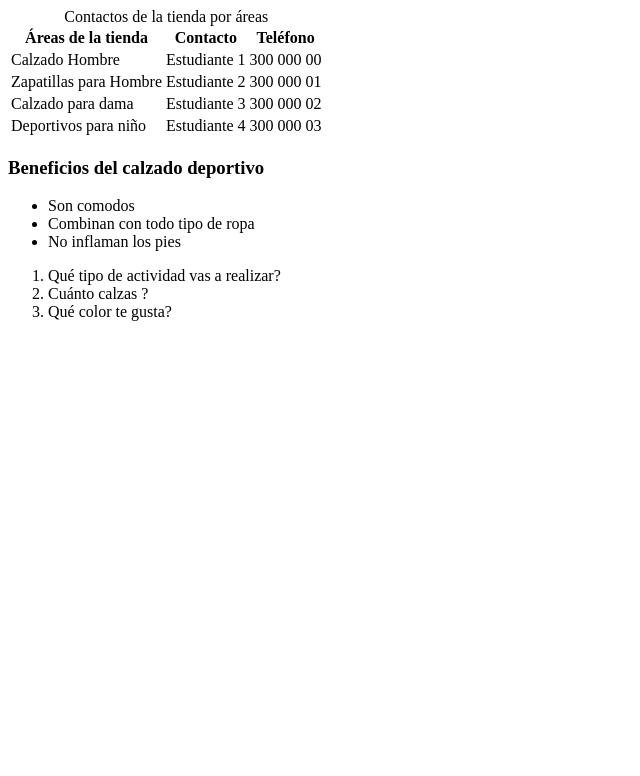
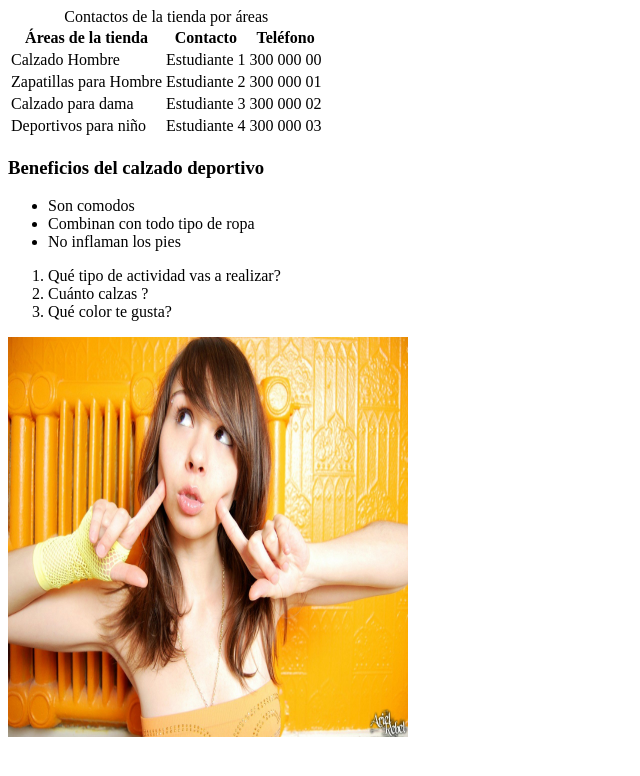
Before and after one commit to LEOSM7/P35, a plain HTML site: page index.html in a window 1280 px wide. Shown: the whole page, without its empty margins (0-640 px from the left). Drawn offline with Linux system fonts and the light colour scheme.

Commit message:
Cambio No.4 en rama prueba - Se agregó imagen

```diff
--- a/index.html
+++ b/index.html
@@ -55,3 +55,5 @@
     <li>Cuánto calzas ?</li>
     <li>Qué color te gusta?</li>
 </ol>
+<!--cuarto cambio-->
+<img src="imagen1.jpg" alt="zapatos" width="400" height="400">
```
Also changed, not shown: imagen1.jpg (added).
